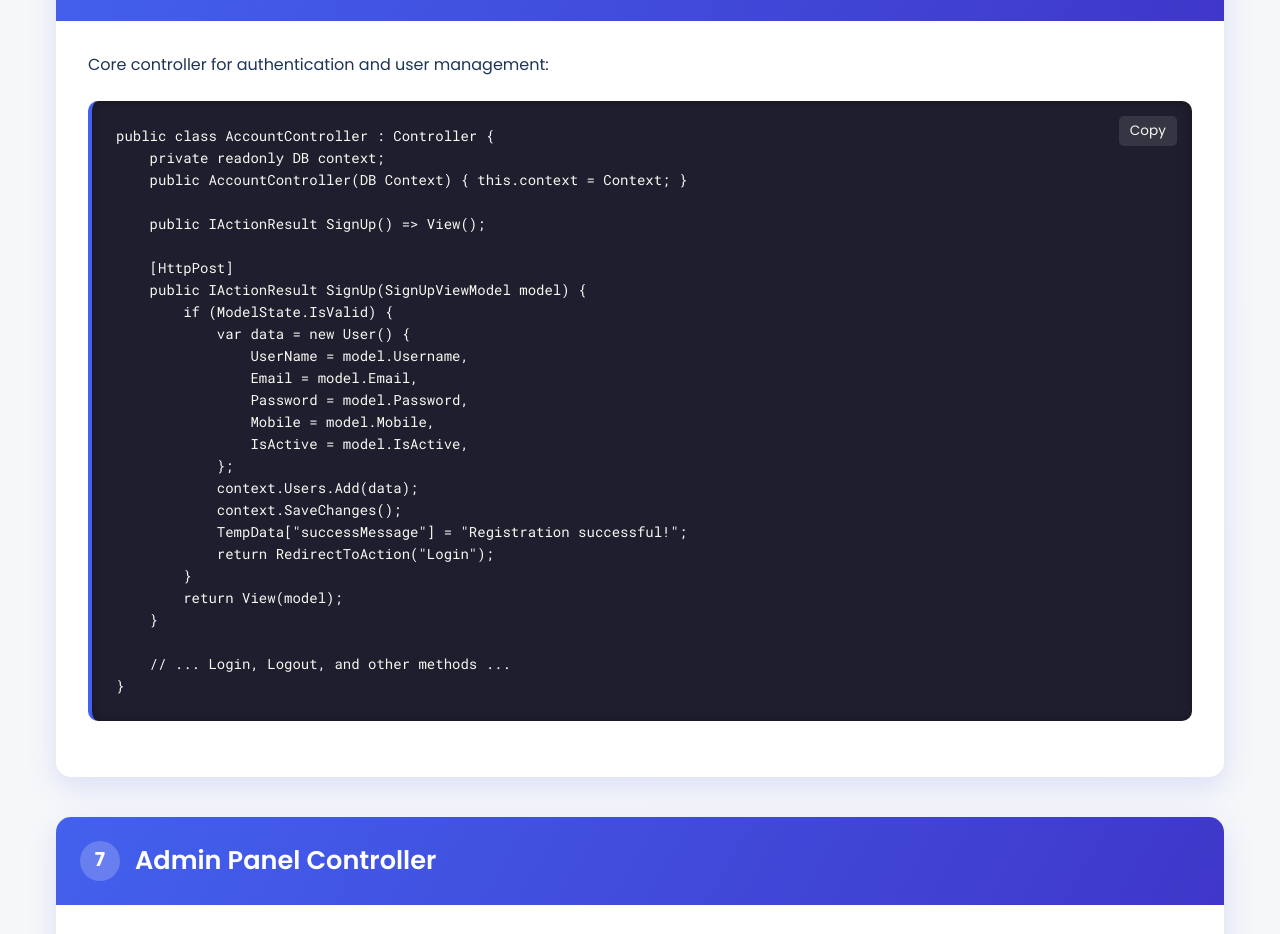
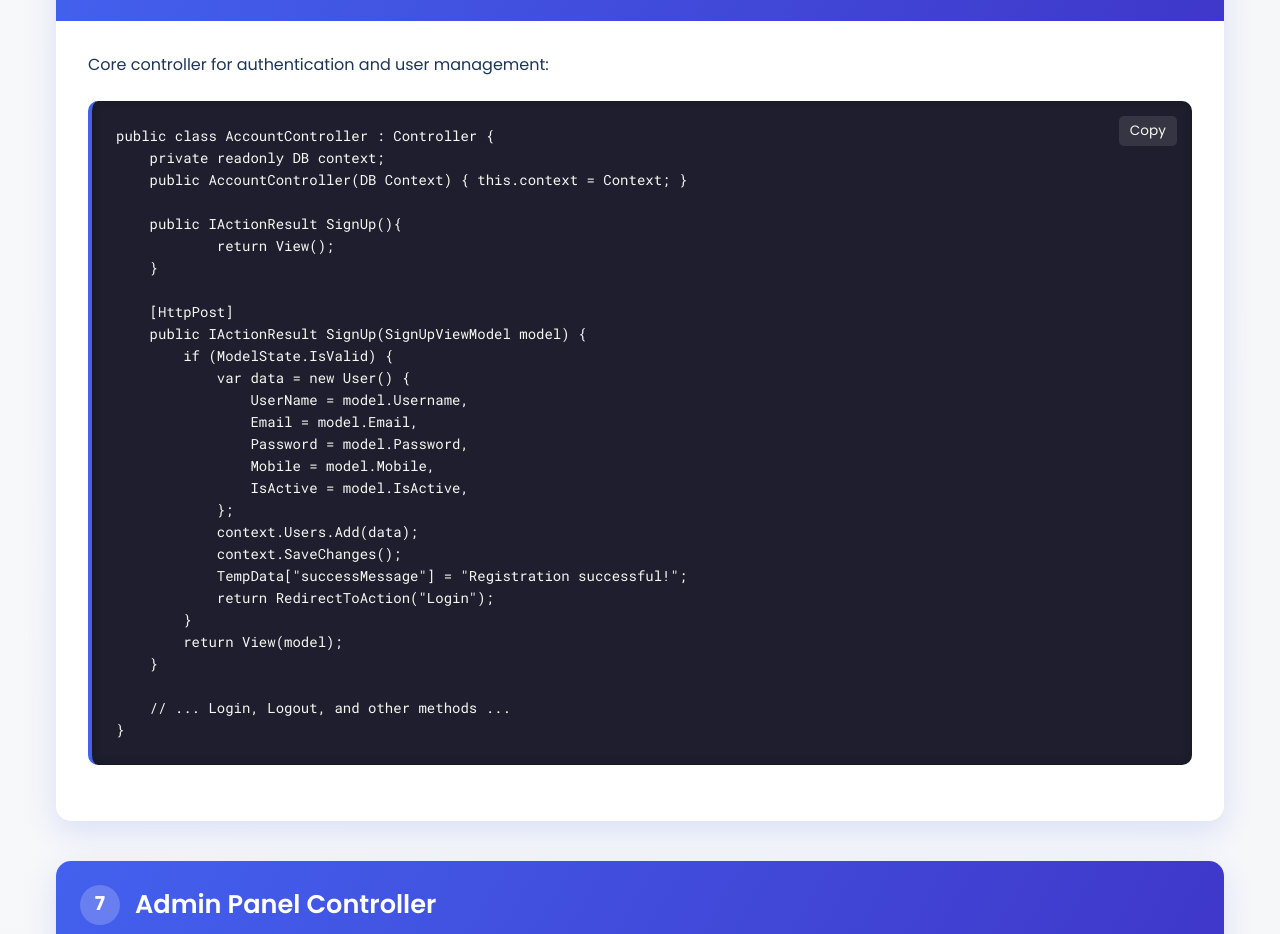
Before and after one commit to Meet1117/LoginSystem-ASP.NET, a plain HTML site: page index.html in a window 1280 px wide. Shown: the part 4446-5380 px from the top of the page. Drawn offline with nearby package versions, Linux system fonts and the light colour scheme.

Commit message:
Update index.html

```diff
--- a/index.html
+++ b/index.html
@@ -555,7 +555,9 @@ public class DB : DbContext
     private readonly DB context;
     public AccountController(DB Context) { this.context = Context; }
 
-    public IActionResult SignUp() => View();
+    public IActionResult SignUp(){
+            return View();
+    }
 
     [HttpPost]
     public IActionResult SignUp(SignUpViewModel model) {
```
